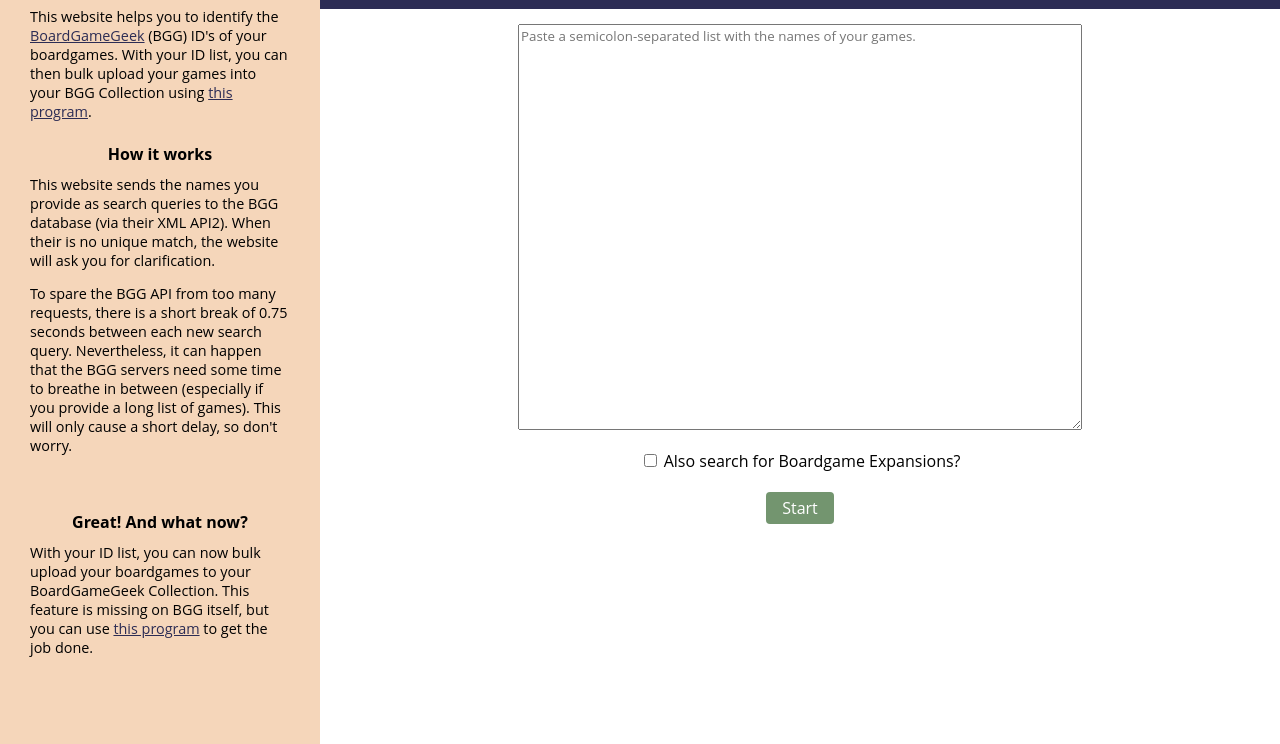
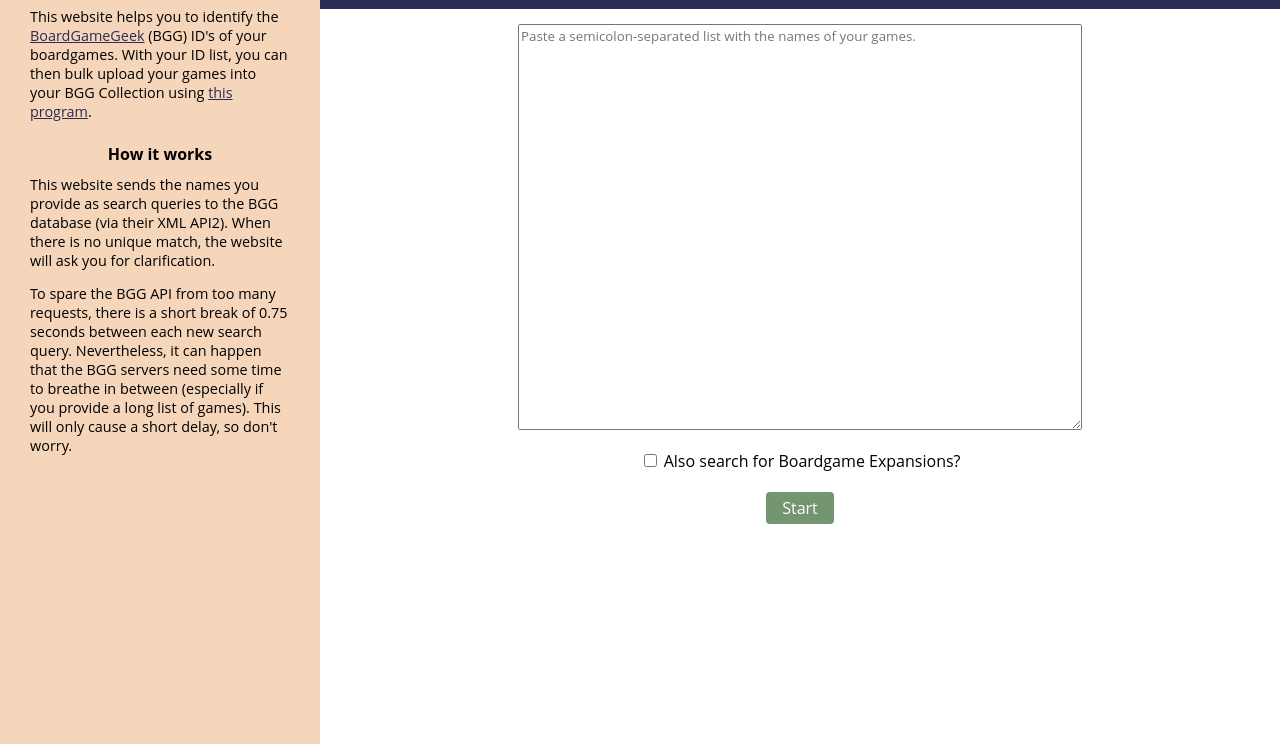
Before and after one commit to fenglisch/bgg-names-to-ids, a plain HTML site: page bgg-names-to-ids.html in a window 1280 px wide. Shown: the part 56-800 px from the top of the page. Drawn offline with Linux system fonts and the light colour scheme; a web font is replaced by a local one.

Commit message:
Fixed spelling mistakes

```diff
--- a/bgg-names-to-ids.html
+++ b/bgg-names-to-ids.html
@@ -249,7 +249,7 @@
         <h4>How it works</h4>
         <p>
           This website sends the names you provide as search queries to the BGG
-          database (via their XML API2). When their is no unique match, the
+          database (via their XML API2). When there is no unique match, the
           website will ask you for clarification.
         </p>
         <p>
@@ -274,7 +274,7 @@
         </table>
         <button class="skip-to-end">Skip to final results</button>
       </div>
-      <div id="sidebar-explanation" class="visible-at-results">
+      <div id="sidebar-explanation" class="visible-at-results hidden">
         <h4>Great! And what now?</h4>
         <p>
           With your ID list, you can now bulk upload your boardgames to your
```
Also changed, not shown: README.md.
